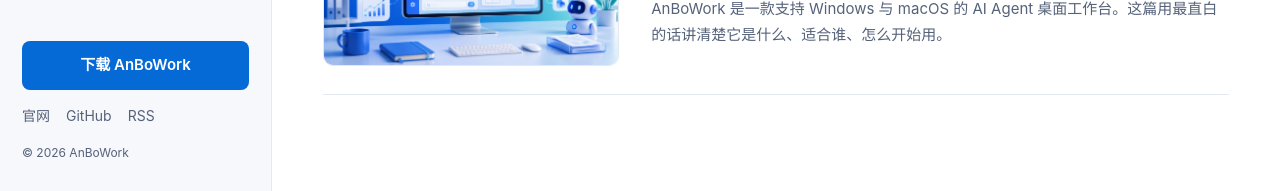
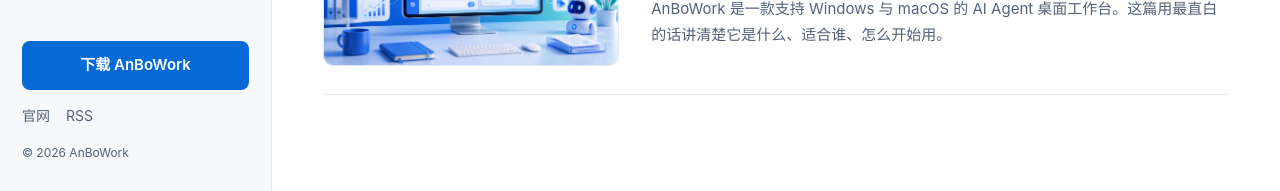
Before and after one commit to gyabevincent-debug/gyabevincent-debug.github.io, a Jekyll site: the page built from index.html, in a window 1280 px wide and 1110 px high. Shown: the part 919-1110 px from the top of the window. Built offline with Jekyll 4.4.1, drawn with Linux system fonts in a browser that asks for light colours.

Commit message:
fix(layout): 去掉侧栏页脚里指向私有仓库的 GitHub 链接(对外 404)

```diff
--- a/_layouts/default.html
+++ b/_layouts/default.html
@@ -43,7 +43,6 @@
         <a class="btn btn--primary" href="https://www.anbowork.com/download">下载 AnBoWork</a>
         <p>
           <a href="https://www.anbowork.com">官网</a>
-          <a href="https://github.com/gyabevincent-debug/anbowork">GitHub</a>
           <a href="{{ '/feed.xml' | relative_url }}">RSS</a>
         </p>
         <small>&copy; {{ site.time | date: '%Y' }} AnBoWork</small>
```
